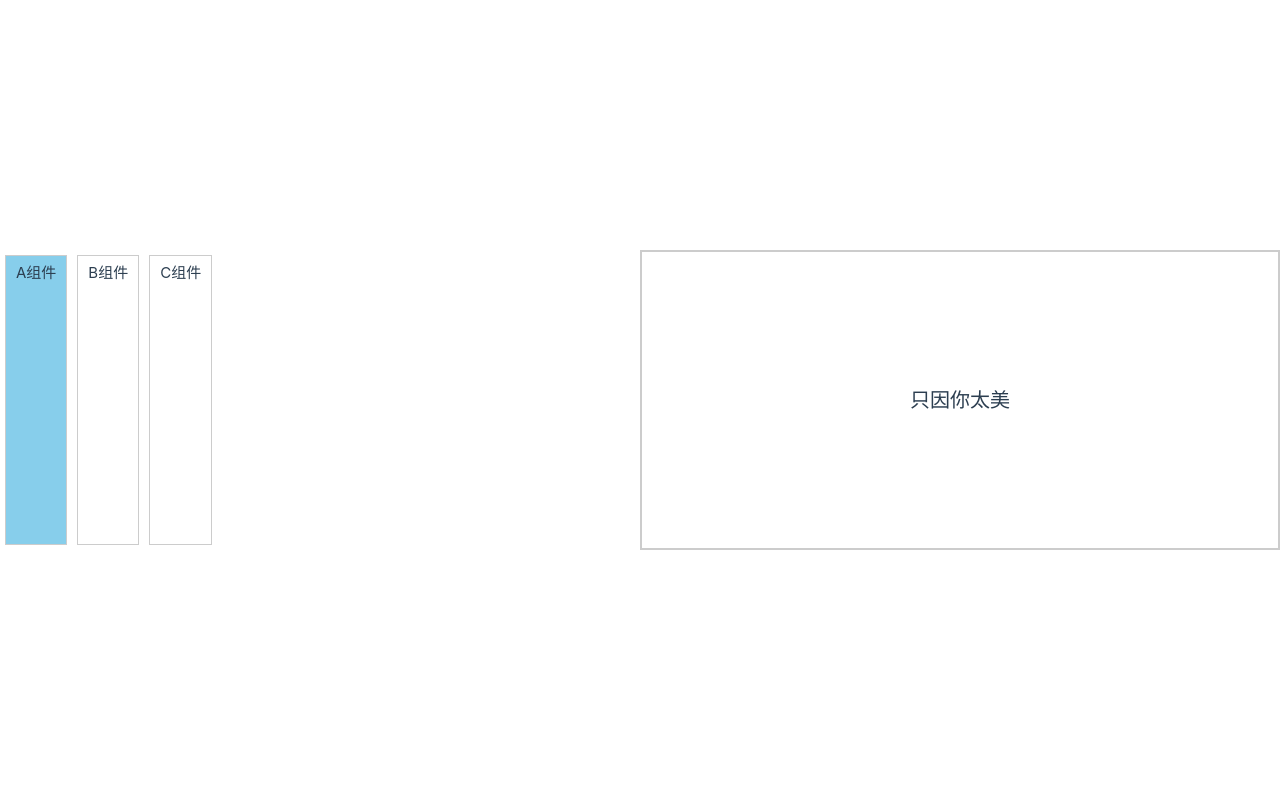
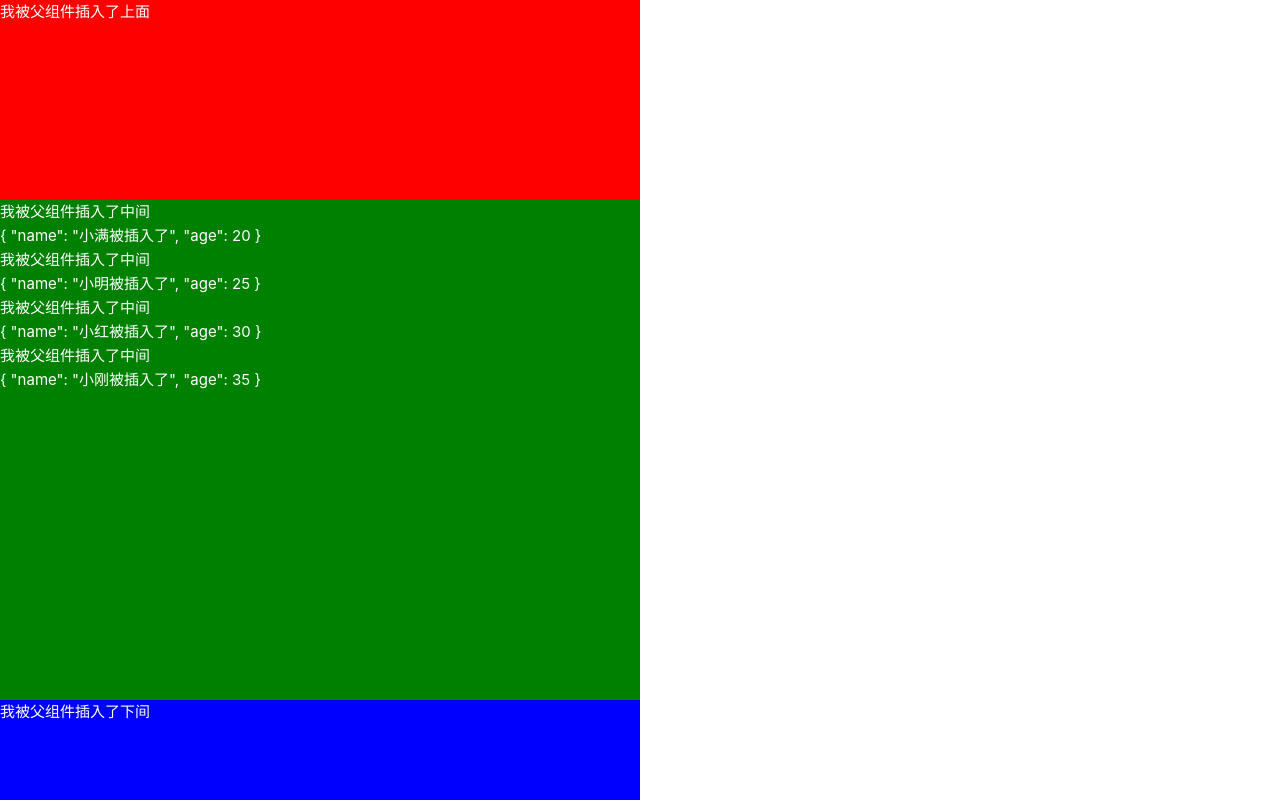
Before and after one commit to LTisme/vue3-vite-TS-pinia-electron, a Vue app: page / in a window 1280 px wide. Built offline with nearby package versions, Linux system fonts and the light colour scheme.

Commit message:
了解了常用的插槽写法

```diff
--- a/src/App.vue
+++ b/src/App.vue
@@ -1,44 +1,29 @@
 <template>
-  <div style="display: flex;">
-    <!-- class属性可以有2个，但必须是一个静态一个动态，不能两个静态或者两个动态，否则会报错 -->
-    <div @click="switchComponent(item, index)" :class="[activeIndex == index ? 'active' : '']" class="tab"
-      v-for="(item, index) in data">
-      <div>{{ item.name }}</div>
-    </div>
+  <div class="content">
+    <DialogVue>
+      <!-- 还有动态插槽的写法，当然也可以用简写的形式 -->
+      <template v-slot:[dynamicalSlot]>
+        <div>我被父组件插入了下间</div>
+      </template>
+      <!-- 简写的话是#default="{ customedVarFromChildSlot }" -->
+      <template v-slot="{ customedVarFromChildSlot }"><!-- 解构出来 -->
+        <div>我被父组件插入了中间</div>
+        <div>{{ customedVarFromChildSlot }}</div>
+      </template>
+      <!-- v-slot是可以简写的，这里相当于v-slot:header -->
+      <template #header>
+        <div>我被父组件插入了上面</div>
+      </template>
+    </DialogVue>
   </div>
-  <component :is="dynamicComponent"></component>
 </template>
 
 <script setup lang='ts'>
-  import { ref, reactive, shallowRef, markRaw } from 'vue'
-  import AVue from './components/components-study/A.vue'
-  import BVue from './components/components-study/B.vue'
-  import CVue from './components/components-study/C.vue'
+  import { ref } from 'vue'
+  import DialogVue from './components/Dialog-slot-study/index.vue'
 
-  const activeIndex = ref(0)
+  const dynamicalSlot = ref('footer')
 
-  const switchComponent = (item: any, index: any) => {
-    dynamicComponent.value = item.com
-    activeIndex.value = index
-  }
-
-  // 因为ref的话会对组件很多不必要的信息做一个劫持，所以要跳过它
-  // 所以这里使用shallowRef和markRaw就是为了减少性能开销
-  const dynamicComponent = shallowRef(AVue)
-  const data = reactive([
-    {
-      name: 'A组件',
-      com: markRaw(AVue)
-    },
-    {
-      name: 'B组件',
-      com: markRaw(BVue)
-    },
-    {
-      name: 'C组件',
-      com: markRaw(CVue)
-    }
-  ])
 </script>
 
 <style lang='scss'>
@@ -57,15 +42,4 @@
     padding: 0;
     margin: 0;
   }
-
-  .active {
-    background: skyblue;
-  }
-
-  .tab {
-    border: 1px solid #ccc;
-    padding: 5px 10px;
-    margin: 5px;
-    cursor: pointer;
-  }
 </style>
--- /dev/null
+++ b/src/components/Dialog-slot-study/index.vue
@@ -0,0 +1,62 @@
+<template>
+
+    <div>
+        <header class="header">
+            <!-- 演示具名插槽 -->
+            <slot name="header"></slot>
+        </header>
+        <main class="main">
+            <!-- 演示如何通过slot给父组件传值 -->
+            <div v-for="item in dialogSlot">
+                <!-- 演示匿名插槽，也就是默认的插槽 -->
+                <slot :customedVarFromChildSlot="item"></slot>
+            </div>
+        </main>
+        <footer class="footer">
+            <!-- 演示具名插槽 -->
+            <slot name="footer"></slot>
+        </footer>
+    </div>
+
+</template>
+
+<script setup lang='ts'>
+
+    import { ref, reactive } from 'vue';
+
+    const count = ref(0);
+
+    // 演示插槽的作用域
+
+    type DialogSlotType = {
+        name: string;
+        age: number;
+    }
+    const dialogSlot = reactive<DialogSlotType[]>([
+        { name: '小满被插入了', age: 20 },
+        { name: '小明被插入了', age: 25 },
+        { name: '小红被插入了', age: 30 },
+        { name: '小刚被插入了', age: 35 },
+    ])
+
+</script>
+
+<style scoped lang='scss'>
+    .header {
+        height: 200px;
+        background: red;
+        color: white;
+    }
+
+    .main {
+        height: 500px;
+        background: green;
+        color: white;
+    }
+
+    .footer {
+        height: 100px;
+        background: blue;
+        color: white;
+    }
+</style>
```
